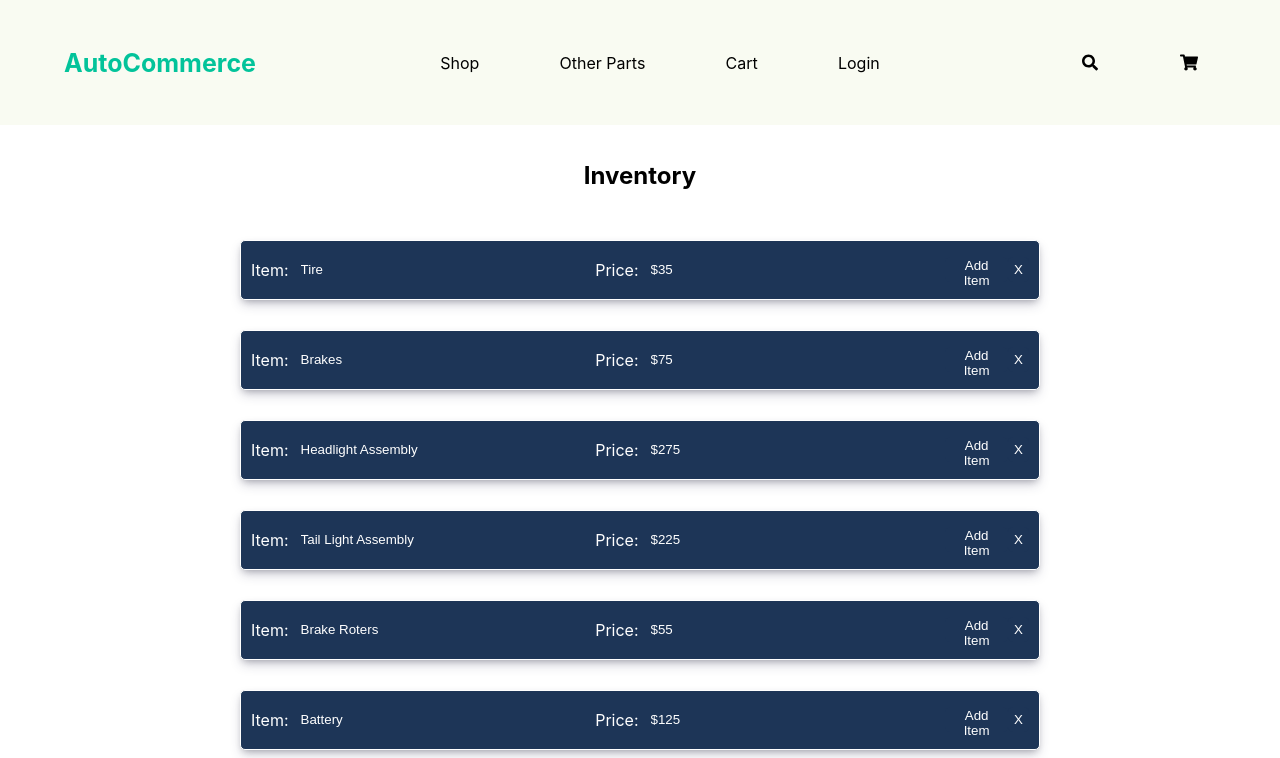
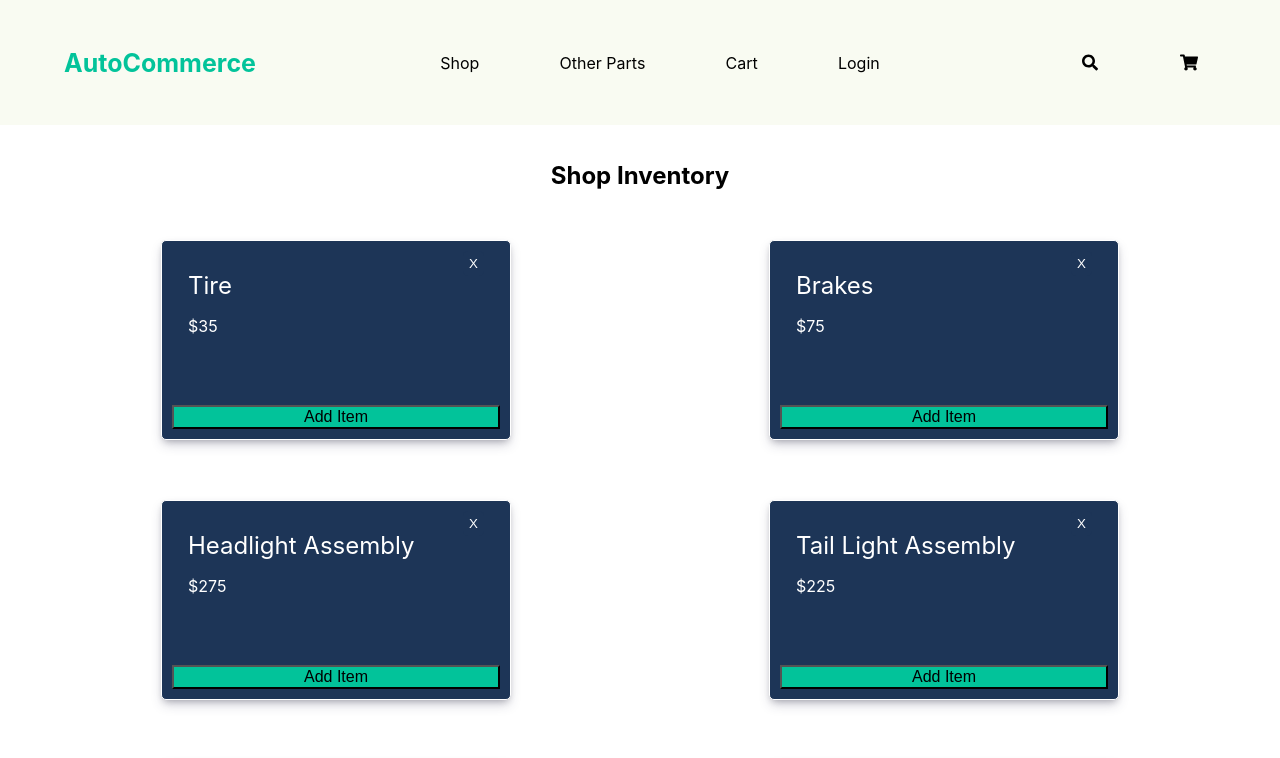
Before and after one commit to eolculnamo2/fcc-ecommerce-site, a Next.js app in the folder front-end/: page / in a window 1280 px wide. Shown: the top 758 px of the page. Built offline with nearby package versions, Linux system fonts and the light colour scheme.

Commit message:
style changes

```diff
--- /dev/null
+++ b/front-end/constants/parts.ts
@@ -0,0 +1 @@
+export const PARTS = [{item:"Tire", price:"$35"},{item:"Brakes", price:"$75"},{item:"Headlight Assembly", price:"$275"},{item:"Tail Light Assembly", price:"$225"},{item:"Brake Roters", price:"$55"},{item:"Battery", price:"$125"},{item:"Synthetic Oil", price:"$75"}]
--- a/front-end/pages/index.tsx
+++ b/front-end/pages/index.tsx
@@ -1,52 +1,45 @@
 import type { NextPage } from "next";
 import * as React from "react";
+import { PARTS } from "../constants/parts";
 import PrimaryLayout from "../layouts/PrimaryLayout/PrimaryLayout";
 import styles from "../styles/Index.module.css";
 
 const Home: NextPage = () => (
   <PrimaryLayout title="Auto Parts Shop" description="But our auto parts">
-    <div>
-      <Inventory />
-    </div>
+    <Inventory />
   </PrimaryLayout>
 );
 
 export default Home;
 
-const cars = [{item:"Tire", price:"$35"},{item:"Brakes", price:"$75"},{item:"Headlight Assembly", price:"$275"},{item:"Tail Light Assembly", price:"$225"},{item:"Brake Roters", price:"$55"},{item:"Battery", price:"$125"},{item:"Synthetic Oil", price:"$75"}]
-
-
-function Inventory(){
+function Inventory() {
   return (
     <div className={styles.InventoryForm}>
-
-      <h2>Inventory</h2>
-      <List />
-
+      <h2>Shop Inventory</h2>
+      <div className={styles.List}>
+        <List />
+      </div>
     </div>
-  )
+  );
 }
 
-function List(){
-  const CarInfo = cars.map((car) =>
-    <form className={styles.InventoryItems}>
-
-
-      <label hmtlFor="CarItem">Item:</label>
-      <input className={styles.InventoryItem} type="text" name="CarItem" value={car.item} />
-
-
-      <label htmlFor="CarItem-price">Price:</label>
-      <input className={styles.InventoryItem} type="text" name="CarItem-price" value={car.price} />
-      <button type="submit">Add Item</button>
-      <button type="button">X</button>
-
-
-
-    </form>
-
-  )
+function List() {
   return (
-    <div>{CarInfo}</div>
-  )
+    <>
+      {PARTS.map((part) => (
+        <form key={part.item} className={styles.Form}>
+          <div className={styles.InventoryItems}>
+            <div>
+              <h2 className={styles.InventoryItem}>{part.item} </h2>
+              <div className={styles.InventoryItem}>{part.price}</div>
+            </div>
+            <button type="button">X</button>
+          </div>
+          <button className={styles.SubmitButton} type="submit">
+            Add Item
+          </button>
+        </form>
+      ))}
+    </>
+  );
 }
--- a/front-end/styles/Index.module.css
+++ b/front-end/styles/Index.module.css
@@ -5,25 +5,11 @@
   align-items: center;
 }
 
-.InventoryItem {
-    margin: 10px;
-    width: 300px;
-}
-
 .InventoryItems {
   display: flex;
   flex-direction: row;
-    justify-content: space-around;
-    align-items: center;
-    border: 1px solid;
-    border-radius: 5px;
-    margin: 30px;
-    padding: 10px;
-    background-color: #1d3557;
-    color: white;
-    height: 60px;
-    width: 800px;
-    box-shadow: rgba(50, 50, 93, 0.25) 0px 6px 12px -2px, rgba(0, 0, 0, 0.3) 0px 3px 7px -3px;
+  justify-content: space-between;
+  margin: 0 1rem;
 }
 
 .InventoryItems button {
@@ -32,6 +18,13 @@
   border-radius: 5px;
   background-color: #1d3557;
   color: white;
+}
+
+.InventoryItems label {
+  display: flex;
+  align-items: center;
+  flex-wrap: wrap;
+  margin-bottom: 2rem;
 }
 
 .InventoryItems button:hover {
@@ -43,4 +36,35 @@
   border: none;
   background-color: #1d3557;
   color: white;
+  margin-bottom: 1rem;
+  font-weight: 400;
 }
+
+.List {
+  display: flex;
+  justify-content: space-around;
+  align-items: center;
+  flex-wrap: wrap;
+}
+
+.Form {
+  display: flex;
+  flex-direction: column;
+  justify-content: space-between;
+  border: 1px solid;
+  border-radius: 5px;
+  margin: 30px;
+  padding: 10px;
+  background-color: #1d3557;
+  color: white;
+  height: 200px;
+  width: 350px;
+  box-shadow: rgba(50, 50, 93, 0.25) 0px 6px 12px -2px,
+    rgba(0, 0, 0, 0.3) 0px 3px 7px -3px;
+}
+
+.SubmitButton {
+  width: 100%;
+  background-color: #02c39a;
+  font-size: 16px;
+}
```
Also changed, not shown: front-end/pages/cart.tsx (+77 -12 lines), front-end/pages/parts.tsx (+8 -15 lines), 2 other files (tests, documents, lock files or other folders). Lines whose indentation alone changed are shown as unchanged.
